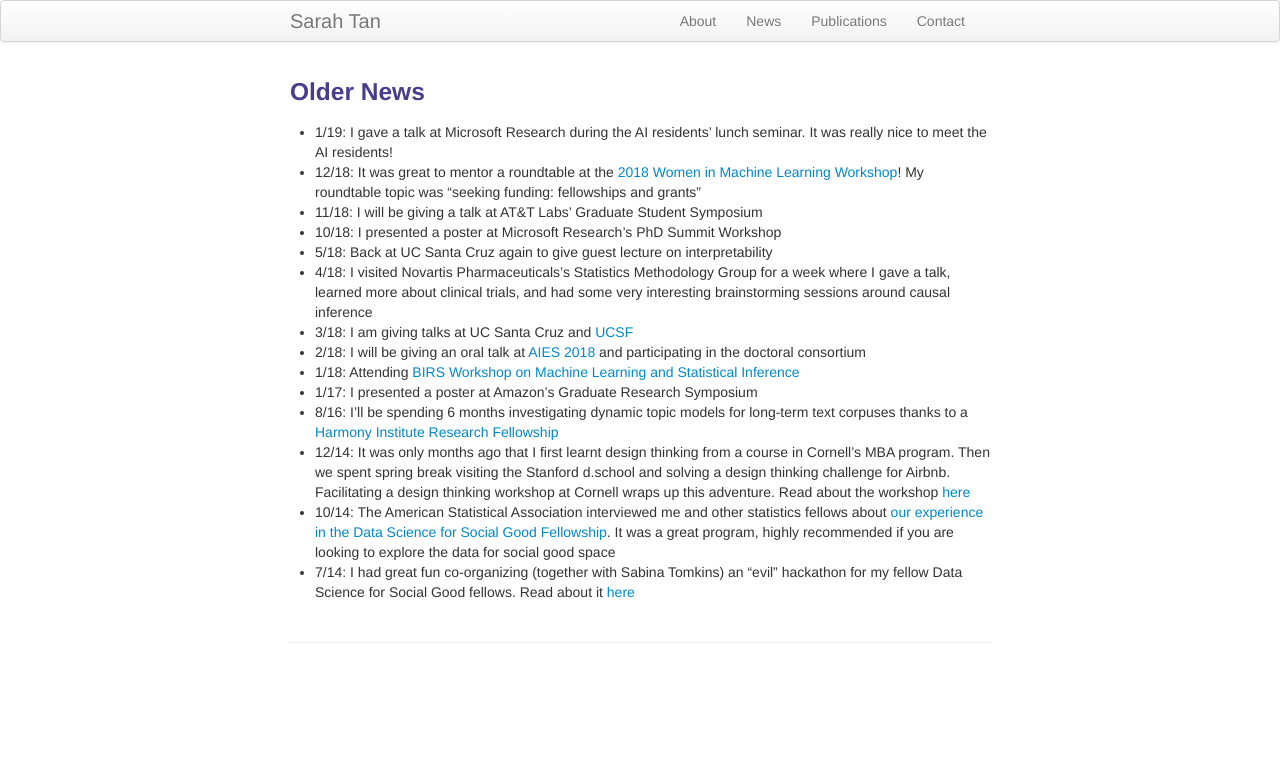
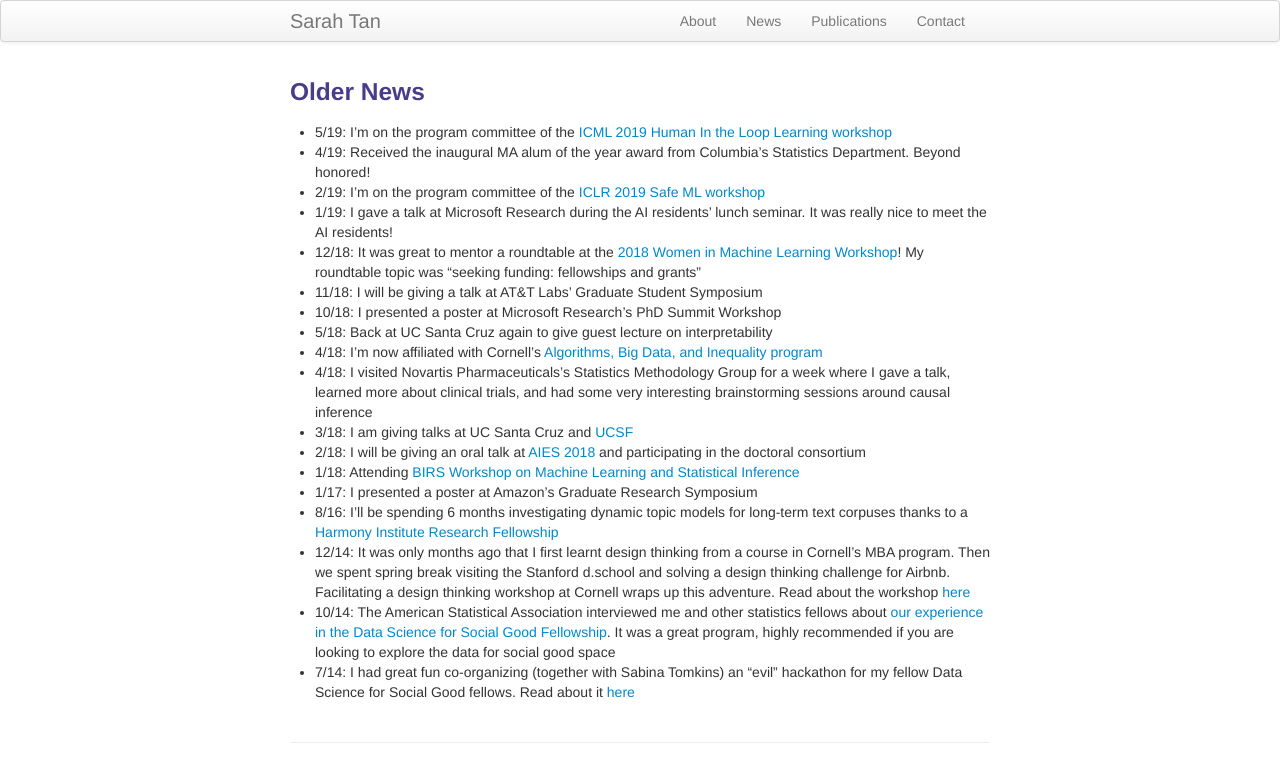
Before and after one commit to shftan/shftan.github.io, a Jekyll site: the page built from oldernews.md, in a window 1280 px wide. Shown: the top 782 px of the page. Built offline with Jekyll 4.4.1, drawn with Linux system fonts in a browser that asks for light colours.

Commit message:
Update oldernews.md

```diff
--- a/oldernews.md
+++ b/oldernews.md
@@ -7,11 +7,15 @@ keywords: Sarah Tan, Cornell, Statistics, interpretability, causal inference
 
 <div class="row-fluid" id="news"><h3>Older News</h3>
 </div>
+- 5/19: I'm on the program committee of the [ICML 2019 Human In the Loop Learning workshop](https://sites.google.com/view/hill2019/home)
+- 4/19: Received the inaugural MA alum of the year award from Columbia's Statistics Department. Beyond honored!
+- 2/19: I'm on the program committee of the [ICLR 2019 Safe ML workshop](https://sites.google.com/view/safeml-iclr2019/home)
 - 1/19: I gave a talk at Microsoft Research during the AI residents' lunch seminar. It was really nice to meet the AI residents!
 - 12/18: It was great to mentor a roundtable at the [2018 Women in Machine Learning Workshop](https://docs.google.com/document/d/1Xm0EIgM9ZPAaX39bbGmkQ-tzzQvWewgmuK4sI2cvgg4/edit)! My roundtable topic was "seeking funding: fellowships and grants"
 - 11/18: I will be giving a talk at AT&T Labs' Graduate Student Symposium
 - 10/18: I presented a poster at Microsoft Research's PhD Summit Workshop
 - 5/18: Back at UC Santa Cruz again to give guest lecture on interpretability
+- 4/18: I'm now affiliated with Cornell's [Algorithms, Big Data, and Inequality program](http://socialsciences.cornell.edu/algorithms/)
 - 4/18: I visited Novartis Pharmaceuticals's Statistics Methodology Group for a week where I gave a talk, learned more about clinical trials, and had some very interesting brainstorming sessions around causal inference
 - 3/18: I am giving talks at UC Santa Cruz and [UCSF](https://epibiostat.ucsf.edu/events/two-projects-interpretability-and-causal-inference-auditing-black-box-modelsimpact-evaluation)
 - 2/18: I will be giving an oral talk at [AIES 2018](http://www.aies-conference.com) and participating in the doctoral consortium
```
